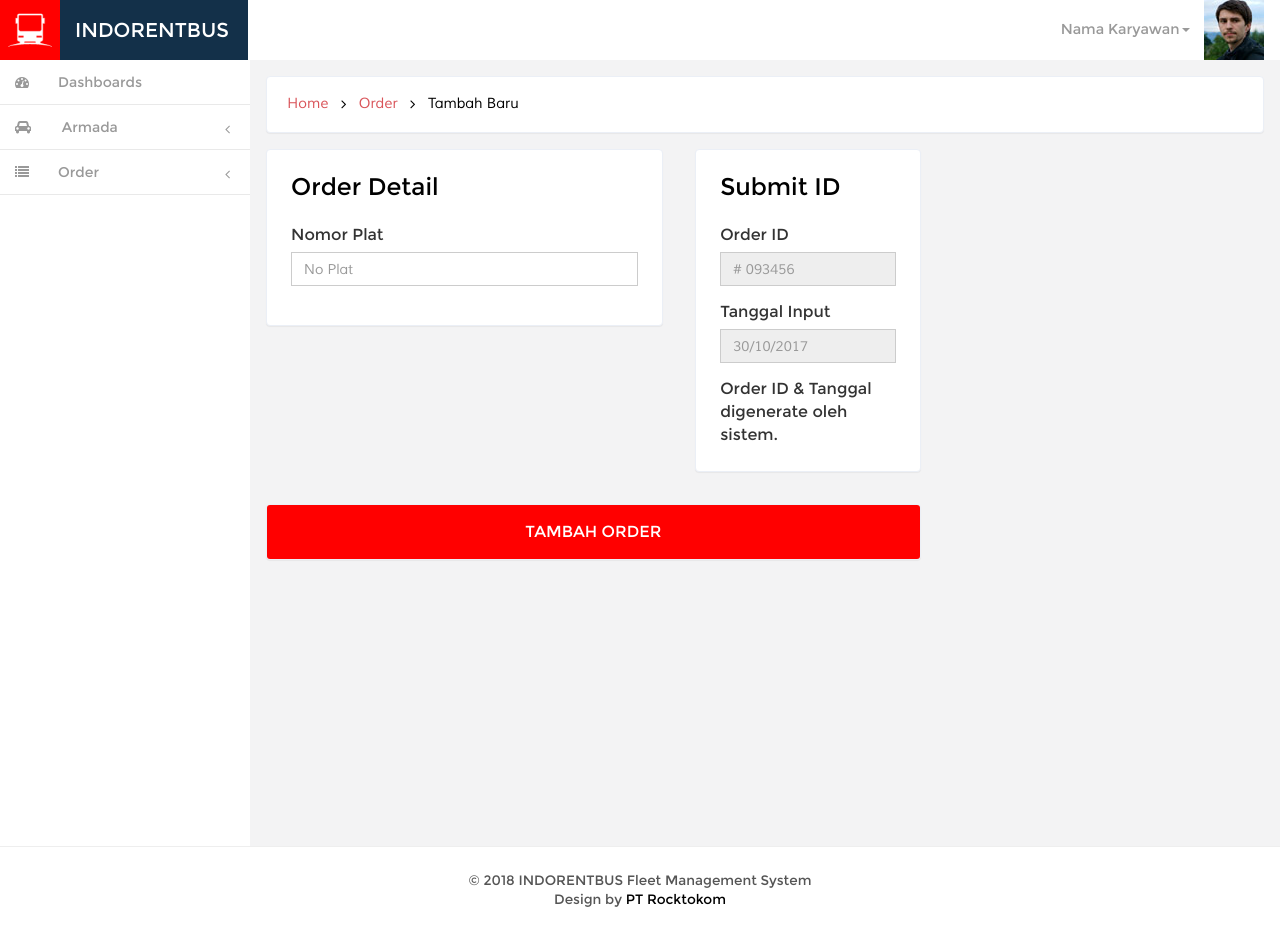
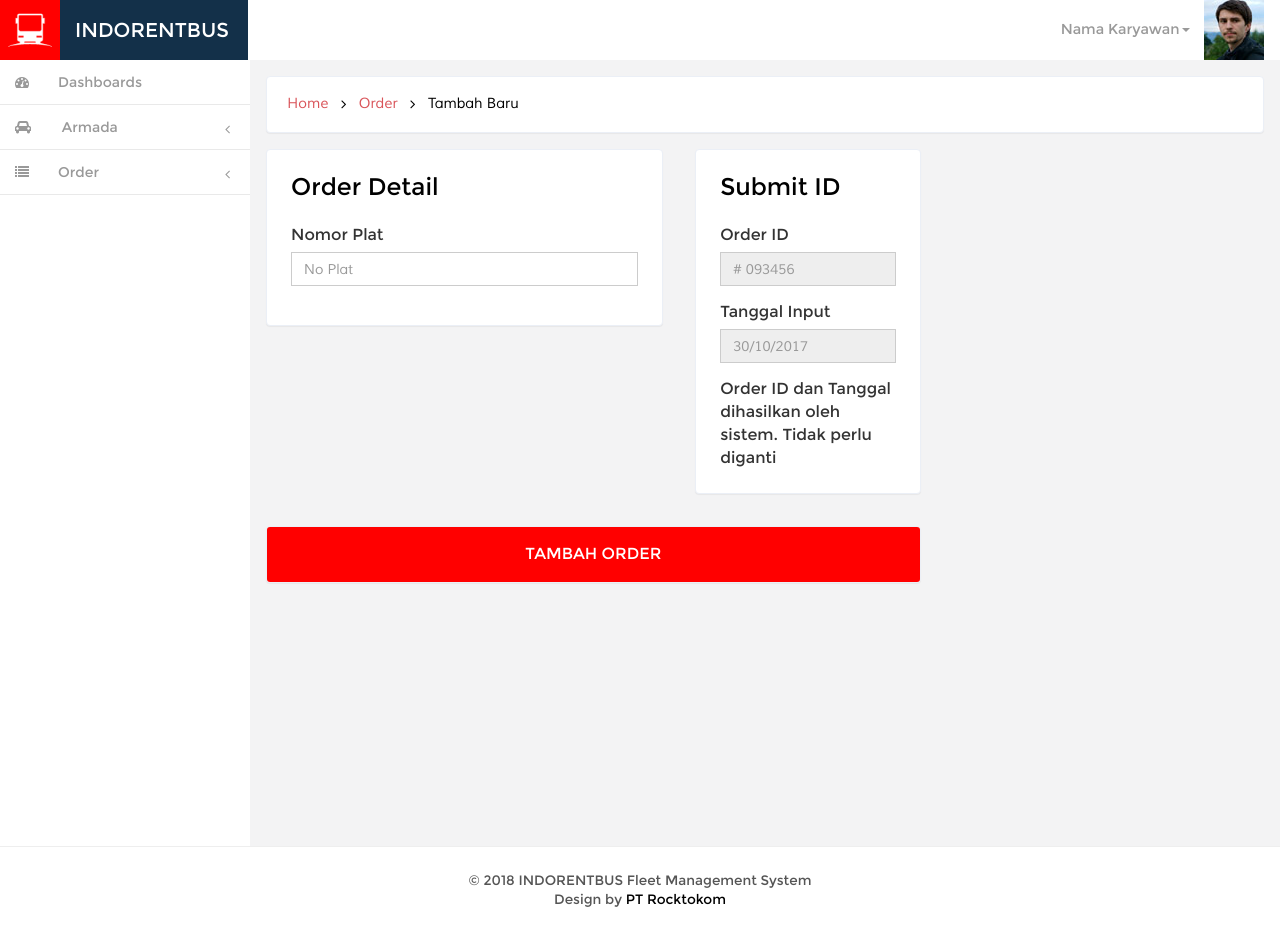
Before and after one commit to kemtol/indorentbus, a Jekyll site: the page built from laman/orders.html, in a window 1280 px wide. Built offline with Jekyll 4.4.1, drawn with Linux system fonts in a browser that asks for light colours; nearby versions of some CDN libraries; Markdown is read by kramdown in place of the engine named in the settings; comment, search, counter and statistics services are not loaded.

Commit message:
Update orders.html

```diff
--- a/laman/orders.html
+++ b/laman/orders.html
@@ -73,7 +73,7 @@ permalink: /orders/tambah/
 				<label for="input_tgl">Tanggal Input</label>
 				<input type="text" class="form-control required" id="input_tgl" placeholder="30/10/2017" name="input_tgl" disabled>
 			</div>
-			<p>Order ID & Tanggal digenerate oleh sistem.</p>
+			<p>Order ID dan Tanggal dihasilkan oleh sistem. Tidak perlu diganti</p>
 		</div>
 	</div>
 	<!--<div class="col-xs-12 col-lg-8 grid-form">
```
